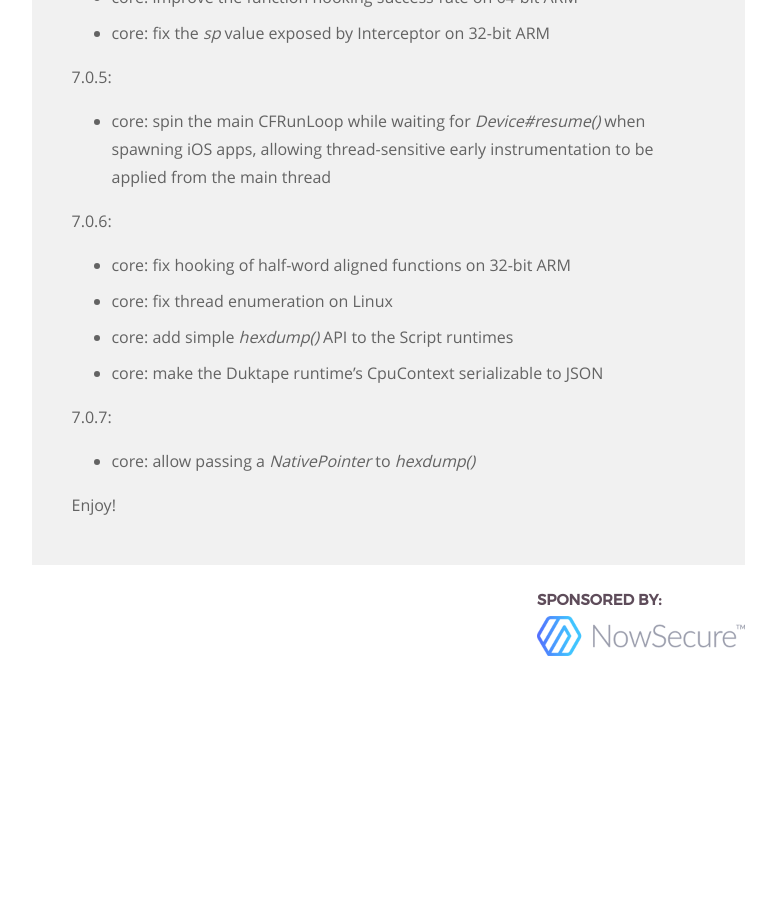
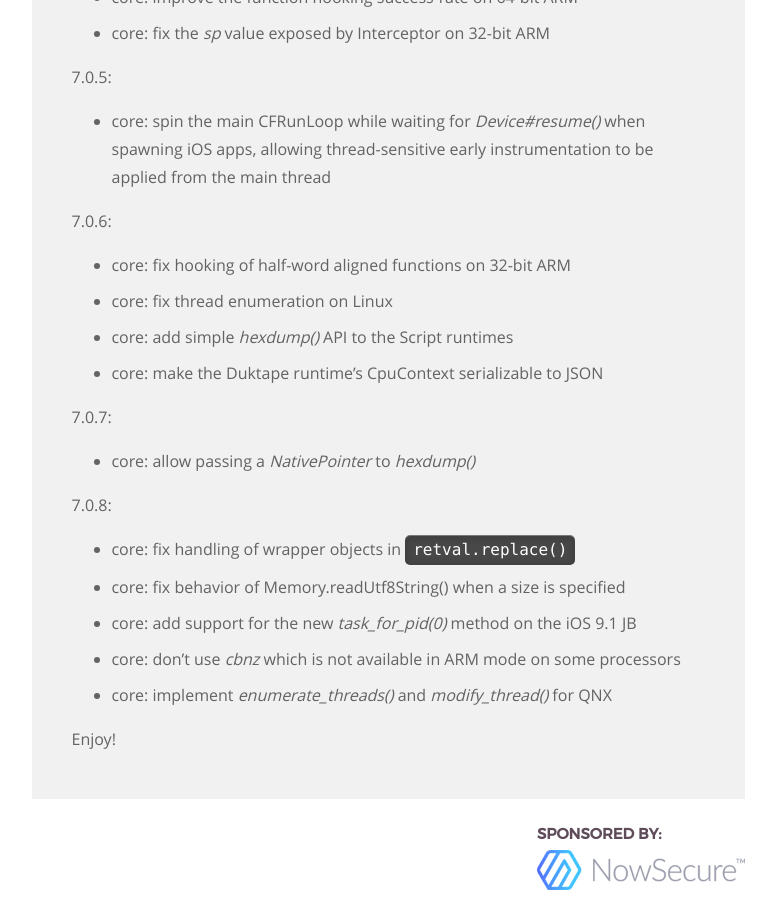
Before and after one commit to frida/frida-website, a Jekyll site: the page built from _posts/2016-02-24-frida-7-0-released.markdown, in a window 1280 px wide and 900 px high, scrolled down 1316 px. Shown: the whole window, without its empty margins (364-1140 px from the left). Built offline with Jekyll 4.4.1, drawn with Linux system fonts in a browser that asks for light colours; before the commit the page ends 1982 px from its top, so only the background shows below that.

Commit message:
Add release notes for 7.0.8

```diff
--- a/_posts/2016-02-24-frida-7-0-released.markdown
+++ b/_posts/2016-02-24-frida-7-0-released.markdown
@@ -67,4 +67,12 @@ So in closing, here's a summary of the changes:
 
 - core: allow passing a *NativePointer* to *hexdump()*
 
+7.0.8:
+
+- core: fix handling of wrapper objects in `retval.replace()`
+- core: fix behavior of Memory.readUtf8String() when a size is specified
+- core: add support for the new *task_for_pid(0)* method on the iOS 9.1 JB
+- core: don't use *cbnz* which is not available in ARM mode on some processors
+- core: implement *enumerate_threads()* and *modify_thread()* for QNX
+
 Enjoy!
```
